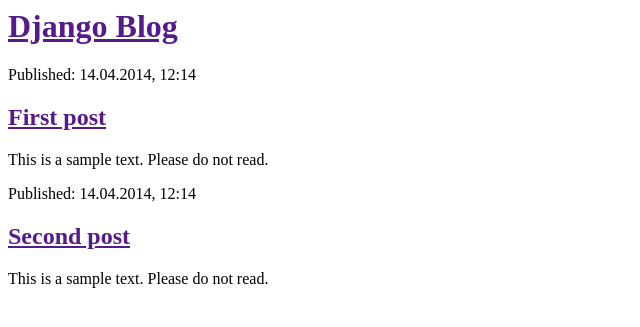
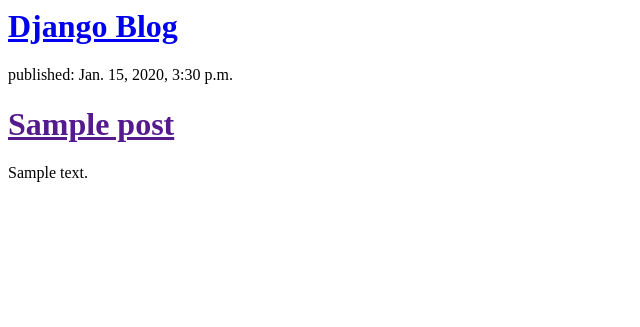
Before and after one commit to aayush-j/my-first-blog, a Django app: template mysite/blog/templates/blog/post_list.html in a window 1280 px wide. Shown: the top 327 px of the page, without its empty margins (0-640 px from the left). Run offline with Django 3.2, Linux system fonts and the light colour scheme; the template is opened without the code that fills it: values that come from a table or form of the project are taken from there, others are empty; tables that the repository leaves empty hold one stand-in row (values such as "Sample post").

Commit message:
Modified templates to display posts from database.

```diff
--- a/mysite/blog/templates/blog/post_list.html
+++ b/mysite/blog/templates/blog/post_list.html
@@ -7,20 +7,16 @@
     <body>
 
         <div>
-            <h1><a href="">Django Blog</a></h1>
+            <h1><a href="/">Django Blog</a></h1>
         </div>
 
-        <div>
-            <p>Published: 14.04.2014, 12:14</p>
-            <h2><a href="">First post</a> </h2>
-            <p>This is a sample text. Please do not read.</p>
-        </div>
-
-        <div>
-            <p>Published: 14.04.2014, 12:14</p>
-            <h2><a href="">Second post</a> </h2>
-            <p>This is a sample text. Please do not read.</p>
-        </div>
+        {% for post in posts %}
+            <div>
+                <p>published: {{ post.published_date }}</p>
+                <h1><a href="">{{ post.title }}</a></h1>
+                <p>{{ post.text|linebreaksbr }}</p>
+            </div>
+        {% endfor %}
 
     </body>
 
--- a/mysite/blog/views.py
+++ b/mysite/blog/views.py
@@ -2,6 +2,9 @@
 from __future__ import unicode_literals
 
 from django.shortcuts import render
+from django.utils import timezone
+from .models import Post
 
 def post_list(request):
-    return render(request, 'blog/post_list.html', {})
+    posts = Post.objects.filter(published_date__lte = timezone.now()).order_by('published_date')
+    return render(request, 'blog/post_list.html', {'posts': posts})
```
